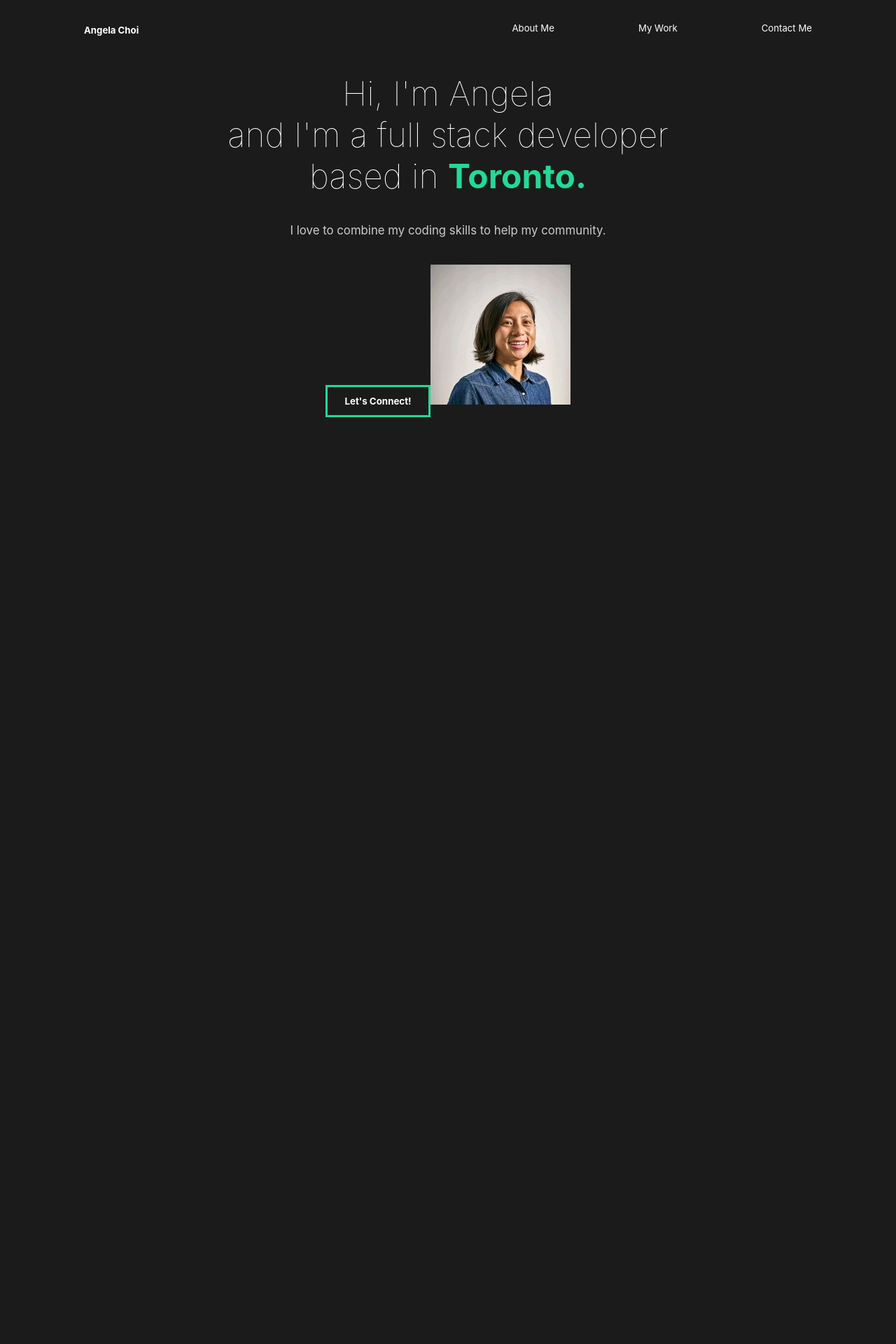
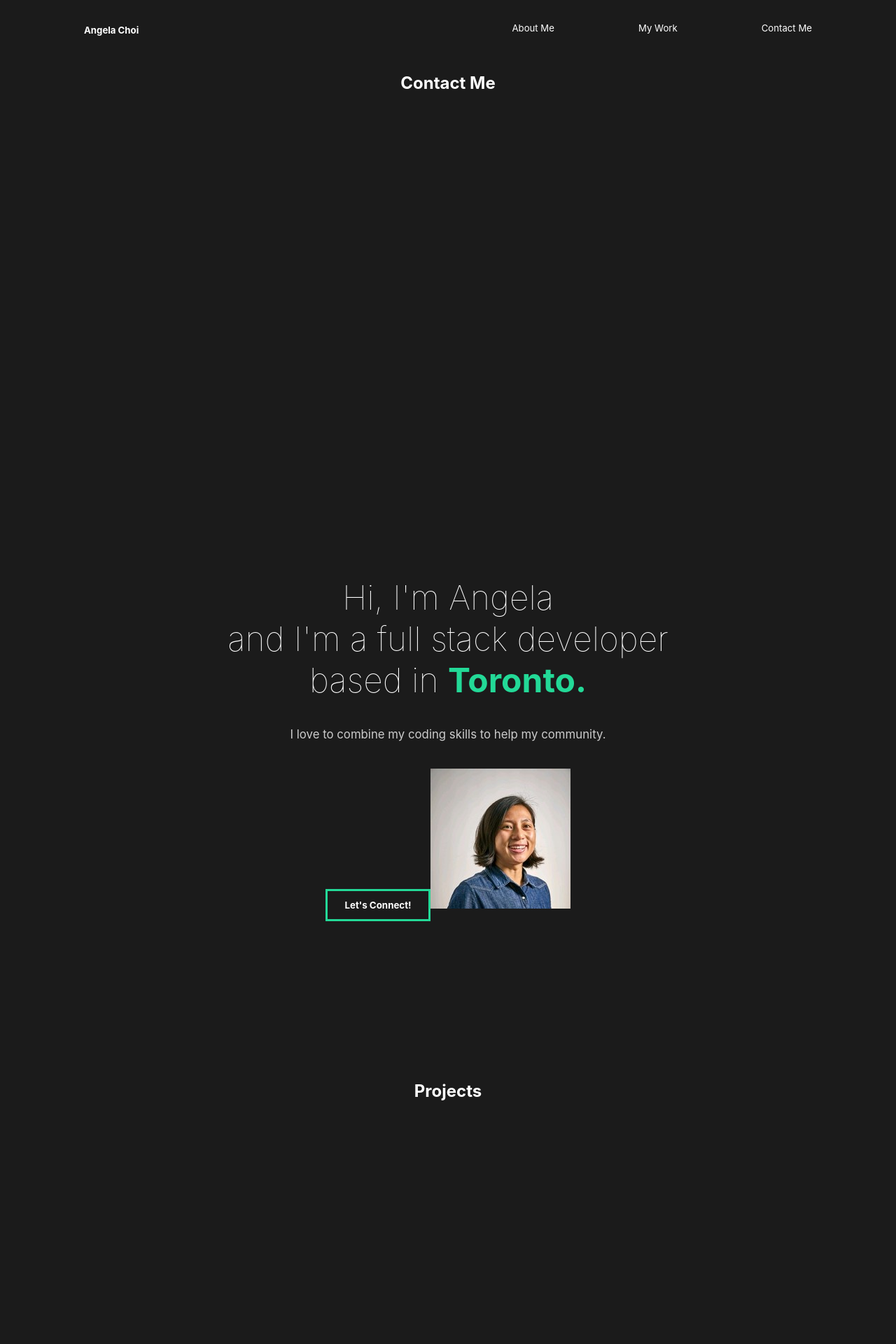
Before and after one commit to angelamchoi/portfolio, a React (Create React App) app: page /contact in a window 1280 px wide. Shown: the top 1920 px of the page at 70% size. Before the commit the page ends 800 px from the top, so only its background shows below. Built offline with nearby package versions, Linux system fonts and the light colour scheme.

Commit message:
worked on routing pages

```diff
--- a/src/App.js
+++ b/src/App.js
@@ -1,13 +1,27 @@
-import AboutUs from "./pages/AboutMe";
+import AboutMe from "./pages/AboutMe";
+import Work from "./pages/Work";
+import Contact from "./pages/Contact";
 import GlobalStyle from "./components/GlobalStyle";
 import Nav from "./components/Nav";
+
+
+//Router
+import {Routes, Route} from 'react-router-dom';
 
 function App() {
   return (
     <div className="App">
       <GlobalStyle/>
       <Nav/>
-      <AboutUs/>
+      <Routes>
+        <Route path="/" exact element={<AboutMe/>}/>
+        <Route path="/aboutme" exact element={<AboutMe/>}/>
+        <Route path="/work" exact element={<Work/>}/>
+        <Route path ="/contact" exact element={<Contact/>}/>
+      </Routes>
+      <AboutMe/>
+      <Work/>
+      <Contact/>
     </div>
   );
 }
--- /dev/null
+++ b/src/components/ContactSection.js
@@ -0,0 +1,26 @@
+import { About } from "../styles";
+import styled from "styled-components";
+
+const Contact = styled(About)`
+  h2 {
+    padding-bottom: 5rem;
+  }
+  p {
+    width: 70%;
+    padding: 2rem 0rem 4rem 0rem;
+  }
+`;
+
+const ContactSection = () => {
+  return (
+    <Contact>
+    <div>
+      <div className ="description">
+        <h1>Contact Me</h1>
+        </div>
+    </div>
+    </Contact>
+  )
+}
+
+export default ContactSection;
--- a/src/components/Nav.js
+++ b/src/components/Nav.js
@@ -31,9 +31,9 @@ const Nav = () => {
     <StyledNav>
       <h1><a href="#">Angela Choi</a></h1>
       <ul>
-        <li><a href="#">About Me</a></li>
-        <li><a href="#">My Work</a></li>
-        <li><a href="#">Contact Me</a></li>
+        <li><a href="/aboutme">About Me</a></li>
+        <li><a href="/work">My Work</a></li>
+        <li><a href="/contact">Contact Me</a></li>
       </ul>
     </StyledNav>
   )
--- /dev/null
+++ b/src/components/ProjectSection.js
@@ -0,0 +1,20 @@
+import { About } from "../styles";
+import styled from "styled-components";
+
+const Project = styled(About)`
+
+`
+
+const ProjectSection = () => {
+  return (
+    <Project>
+    <div>
+      <div className ="projects">
+        <h1>Projects</h1>
+        </div>
+    </div>
+    </Project>
+  )
+}
+
+export default ProjectSection;
--- a/src/index.js
+++ b/src/index.js
@@ -1,11 +1,14 @@
 import React from 'react';
 import ReactDOM from 'react-dom/client';
 import App from './App';
+import { BrowserRouter } from 'react-router-dom';
 
 const root = ReactDOM.createRoot(document.getElementById('root'));
 root.render(
   <React.StrictMode>
-    <App />
+    <BrowserRouter>
+      <App />
+    </BrowserRouter>
   </React.StrictMode>
 );
 
--- a/src/pages/AboutMe.js
+++ b/src/pages/AboutMe.js
@@ -1,9 +1,9 @@
 import AboutSection from "../components/AboutSection";
 
-const AboutUs = () => {
+const AboutMe = () => {
   return (
    <AboutSection/>
   );
 }
 
-export default AboutUs;
+export default AboutMe;
--- /dev/null
+++ b/src/pages/Contact.js
@@ -0,0 +1,9 @@
+import ContactSection from "../components/ContactSection";
+
+const Contact = () => {
+  return (
+   <ContactSection/>
+  );
+}
+
+export default Contact;
--- /dev/null
+++ b/src/pages/Work.js
@@ -0,0 +1,9 @@
+import ProjectSection from "../components/ProjectSection";
+
+const Project = () => {
+  return (
+   <ProjectSection/>
+  );
+}
+
+export default Project;
--- a/src/styles.js
+++ b/src/styles.js
@@ -14,3 +14,18 @@ export const About = styled(motion.div)`
     text-align: center;
   }
 `;
+
+export const Image = styled.div`
+  z-index: 2;
+  flex: 1;
+  overflow: hidden;
+  img {
+    width: 100%;
+    height: 80vh;
+    object-fit: cover;
+  }
+`;
+
+export const Hide = styled.div`
+  overflow: hidden;
+`;
```
Also changed, not shown: src/components/animation.js (added).
